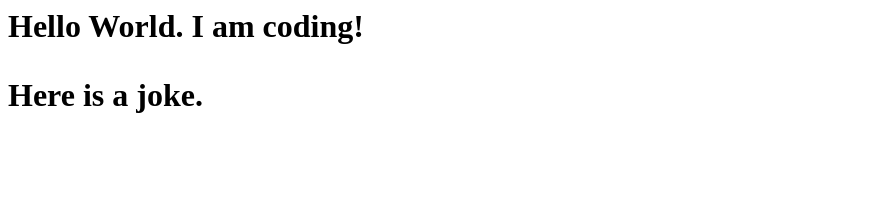
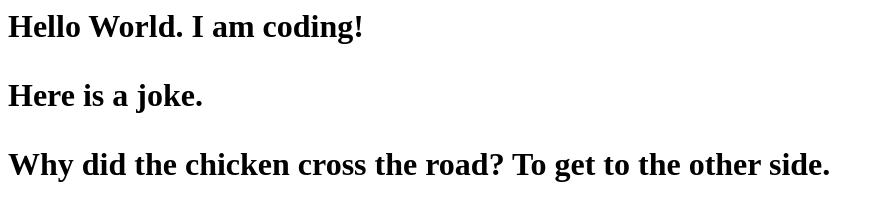
Before and after one commit to code-success/my-first-repository, a plain HTML site: page index.html in a window 1280 px wide. Shown: the whole page, without its empty margins (0-884 px from the left). Drawn offline with Linux system fonts and the light colour scheme.

Commit message:
Joke added

```diff
--- a/index.html
+++ b/index.html
@@ -1,2 +1,3 @@
 <h1>Hello World. I am coding!</p>
 <p>Here is a joke.</p>
+<p>Why did the chicken cross the road? To get to the other side.</p>
```
